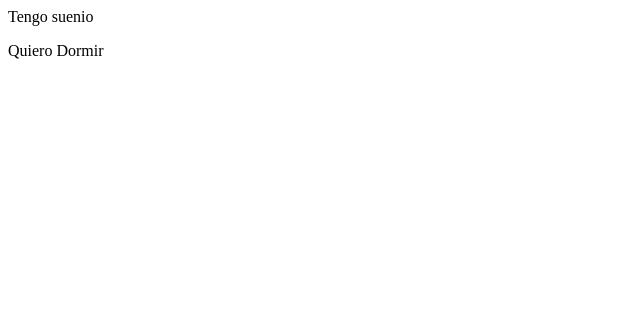
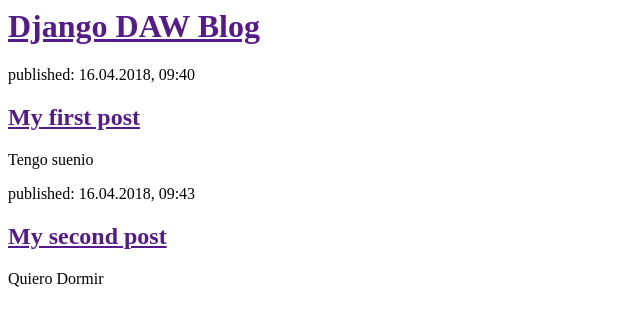
Before and after one commit to Dania07/my-first-blog, a Django app: page / in a window 1280 px wide. Shown: the top 326 px of the page, without its empty margins (0-640 px from the left). Run offline with Django 3.2, Linux system fonts and the light colour scheme.

Commit message:
se creo una nueva plantilla post_list.html

```diff
--- a/blog/templates/blog/post_list.html
+++ b/blog/templates/blog/post_list.html
@@ -1,5 +1,22 @@
 <html>
+   <head>
+       <title> Daw's blog </title>
+   </head>
+   <body>
+      <div>
+ 	  <h1><a href="">Django DAW Blog </a></h1>
+      </div>
+
+     <div>
+    <p> published: 16.04.2018, 09:40</p>
+    <h2><a href="">My first post </a></h2>
     <p> Tengo suenio </p>
+     </div>
+
+     <div>
+    <p>published: 16.04.2018, 09:43</p>
+    <h2><a href=""> My second post</a></h2>
     <p> Quiero Dormir </p>
-
+      </div>
+   </body>
 </html>
```
